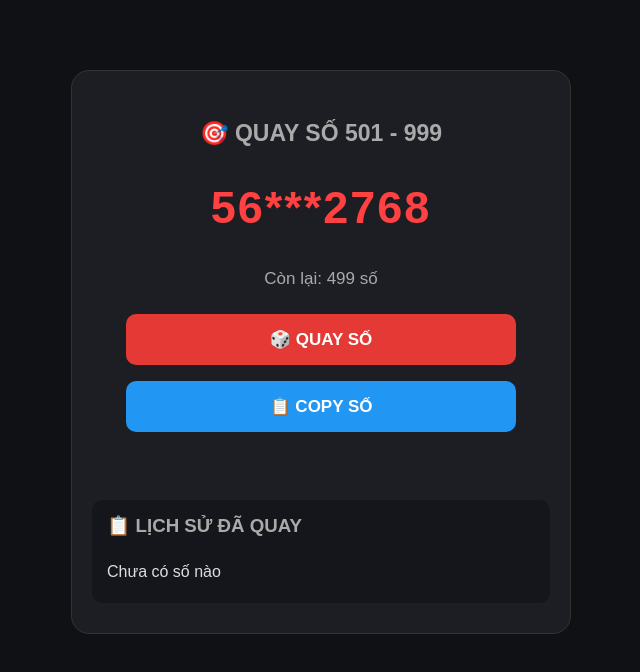
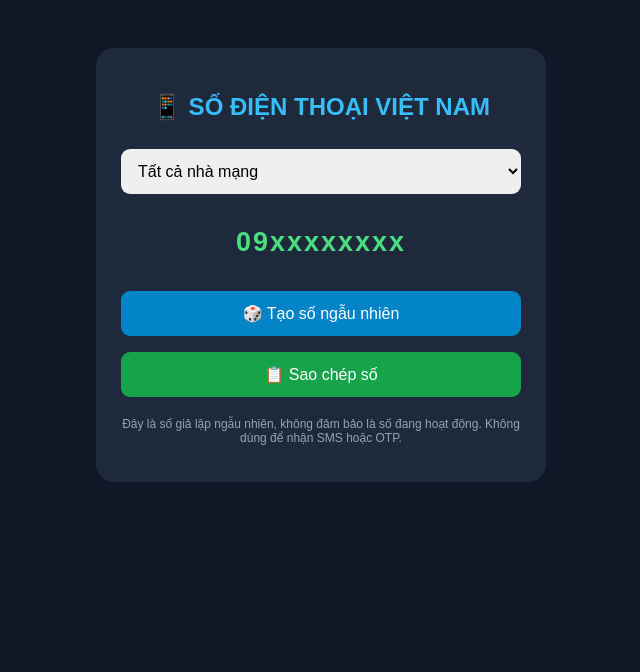
Before and after one commit to hfghdid-design/datahaha, a plain HTML site: page index.html in a window 1280 px wide. Shown: the whole page, without its empty margins (319-959 px from the left). Drawn offline with Linux system fonts and the light colour scheme.

Commit message:
Update index.html

```diff
--- a/index.html
+++ b/index.html
@@ -3,76 +3,113 @@
 <html lang="vi">
 <head>
 <meta charset="UTF-8">
-<meta name="viewport" content="width=device-width, initial-scale=1">
-<title>Quay số 501-999</title>
+<meta name="viewport" content="width=device-width, initial-scale=1.0">
+<title>Tạo số điện thoại ảo Việt Nam</title>
 <style>
-*{box-sizing:border-box}
-body{background:#101114;color:white;text-align:center;font-family:Arial;padding:30px 15px;margin:0}
-.container{max-width:500px;margin:40px auto;background:#1c1e24;padding:30px 20px;border-radius:18px;border:1px solid #333}
-h2{color:#aaa;font-size:23px}
-#result{font-size:clamp(32px,9vw,45px);color:#ff4141;margin:35px 0;letter-spacing:2px;word-break:break-all}
-#count{color:#aaa;font-size:17px}
-button{border:0;border-radius:10px;padding:15px 25px;font-size:17px;font-weight:bold;cursor:pointer;margin:8px}
-#drawBtn{background:#e53935;color:white;width:85%}
-#copyBtn{background:#2196f3;color:white;width:85%}
-button:disabled{background:#555;cursor:not-allowed}
-#message{color:#4caf50;min-height:20px;margin-top:15px}
-.history{text-align:left;background:#14161b;padding:15px;border-radius:10px;margin-top:25px;max-height:300px;overflow-y:auto}
-.history h3{color:#aaa;margin-top:0}
-#historyList{color:#ddd;line-height:2;overflow-wrap:anywhere}
+body {
+  font-family: Arial, sans-serif;
+  background: #101827;
+  color: white;
+  text-align: center;
+  padding: 40px 15px;
+}
+.container {
+  max-width: 400px;
+  margin: auto;
+  background: #1e293b;
+  padding: 25px;
+  border-radius: 18px;
+}
+h2 { color: #38bdf8; }
+.number {
+  font-size: 27px;
+  font-weight: bold;
+  margin: 25px 0;
+  color: #4ade80;
+  letter-spacing: 2px;
+}
+select, button {
+  width: 100%;
+  padding: 13px;
+  margin: 8px 0;
+  border: none;
+  border-radius: 9px;
+  font-size: 16px;
+}
+button {
+  background: #0284c7;
+  color: white;
+  cursor: pointer;
+}
+button:hover { background: #0369a1; }
+.copy { background: #16a34a; }
+.note { color: #94a3b8; font-size: 12px; }
 </style>
 </head>
 <body>
+
 <div class="container">
-<h2>🎯 QUAY SỐ 501 - 999</h2>
-<h1 id="result">56***2768</h1>
-<p id="count">Còn lại: 499 số</p>
-<button id="drawBtn" onclick="quay()">🎲 QUAY SỐ</button>
-<button id="copyBtn" onclick="copySo()" disabled>📋 COPY SỐ</button>
-<p id="message"></p>
-<div class="history">
-<h3>📋 LỊCH SỬ ĐÃ QUAY</h3>
-<div id="historyList">Chưa có số nào</div>
+  <h2>📱 SỐ ĐIỆN THOẠI VIỆT NAM</h2>
+
+  <select id="network">
+    <option value="all">Tất cả nhà mạng</option>
+    <option value="viettel">Viettel</option>
+    <option value="vina">Vinaphone</option>
+    <option value="mobi">Mobifone</option>
+    <option value="vietnamobile">Vietnamobile</option>
+    <option value="gmobile">Gmobile</option>
+  </select>
+
+  <div class="number" id="result">09xxxxxxxx</div>
+
+  <button onclick="generate()">🎲 Tạo số ngẫu nhiên</button>
+  <button class="copy" onclick="copyNumber()">📋 Sao chép số</button>
+
+  <p class="note">
+    Đây là số giả lập ngẫu nhiên, không đảm bảo là số đang hoạt động.
+    Không dùng để nhận SMS hoặc OTP.
+  </p>
 </div>
-</div>
+
 <script>
-const KEY="quay_so_501_999";
-let data;
-try{data=JSON.parse(localStorage.getItem(KEY))}catch(e){data=null}
-if(!data||!Array.isArray(data.danhSach)||!Array.isArray(data.daQuay)){
-data={danhSach:Array.from({length:499},(_,i)=>i+501),daQuay:[],hienTai:null};
+const networks = {
+  viettel: ["032","033","034","035","036","037","038","039","086","096","097","098"],
+  vina: ["081","082","083","084","085","088","091","094"],
+  mobi: ["070","076","077","078","079","089","090","093"],
+  vietnamobile: ["052","056","058","092"],
+  gmobile: ["059","099"]
+};
+
+function generate() {
+  const selected = document.getElementById("network").value;
+  let prefixes = [];
+
+  if (selected === "all") {
+    prefixes = Object.values(networks).flat();
+  } else {
+    prefixes = networks[selected];
+  }
+
+  const prefix = prefixes[
+    Math.floor(Math.random() * prefixes.length)
+  ];
+
+  let suffix = "";
+  for (let i = 0; i < 7; i++) {
+    suffix += Math.floor(Math.random() * 10);
+  }
+
+  document.getElementById("result").textContent =
+    prefix + suffix;
 }
-function luuDuLieu(){localStorage.setItem(KEY,JSON.stringify(data))}
-function capNhat(){
-document.getElementById("count").innerText="Còn lại: "+data.danhSach.length+" số";
-document.getElementById("drawBtn").disabled=data.danhSach.length===0;
-document.getElementById("copyBtn").disabled=!data.hienTai;
-document.getElementById("result").innerText=data.hienTai||"56***2768";
-document.getElementById("historyList").innerHTML=data.daQuay.length?data.daQuay.map((so,i)=>`<div>${i+1}. ${so}</div>`).join(""):"Chưa có số nào";
+
+function copyNumber() {
+  const number = document.getElementById("result").textContent;
+  navigator.clipboard.writeText(number)
+    .then(() => alert("Đã sao chép: " + number))
+    .catch(() => alert("Không thể sao chép số này."));
 }
-function quay(){
-if(!data.danhSach.length){alert("Đã quay hết 499 số!");return}
-let viTri=Math.floor(Math.random()*data.danhSach.length);
-let so=data.danhSach.splice(viTri,1)[0];
-data.hienTai="56"+String(so).padStart(3,"0")+"2768";
-data.daQuay.unshift(data.hienTai);
-luuDuLieu();capNhat();
-document.getElementById("message").innerText="✅ Quay thành công!";
-}
-async function copySo(){
-if(!data.hienTai)return;
-try{
-await navigator.clipboard.writeText(data.hienTai);
-document.getElementById("message").innerText="✅ Đã copy: "+data.hienTai;
-}catch(e){
-let input=document.createElement("textarea");
-input.value=data.hienTai;document.body.appendChild(input);input.select();
-try{document.execCommand("copy");document.getElementById("message").innerText="✅ Đã copy: "+data.hienTai}
-catch(err){document.getElementById("message").innerText="Không thể copy!"}
-input.remove();
-}
-}
-capNhat();
 </script>
+
 </body>
 </html>
```
